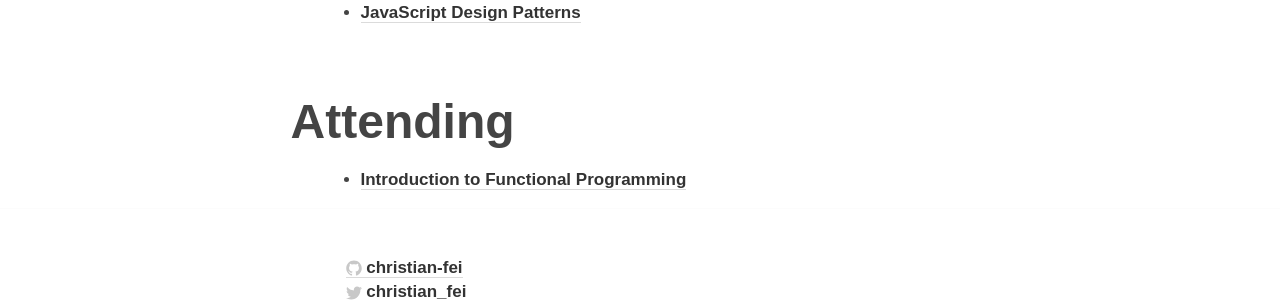
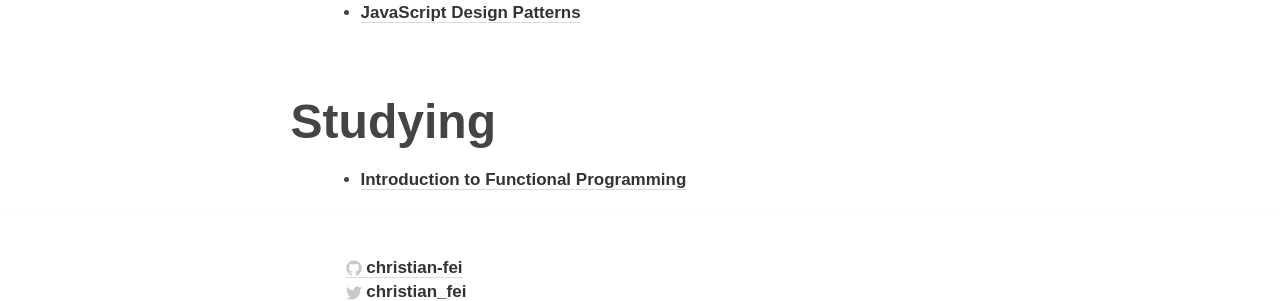
Before and after one commit to christian-fei/christian-fei.github.io-pandoc, a Jekyll site: the page built from about.md, in a window 1280 px wide. Shown: the part 1211-1512 px from the top of the page. Built offline with Jekyll 4.4.1, drawn with Linux system fonts in a browser that asks for light colours; Markdown is read by kramdown in place of the engine named in the settings.

Commit message:
added studying

```diff
--- a/about.md
+++ b/about.md
@@ -38,6 +38,6 @@ I'm into simple and stupid things.
 - [The Pragmatic Programmer](https://www.goodreads.com/book/show/4099.The_Pragmatic_Programmer)
 - [JavaScript Design Patterns](https://www.goodreads.com/book/show/14289134-learning-javascript-design-patterns)
 
-## Attending
+## Studying
 
 - [Introduction to Functional Programming](https://www.edx.org/course/introduction-functional-programming-delftx-fp101x#.VLMY6orF_xF)
```
